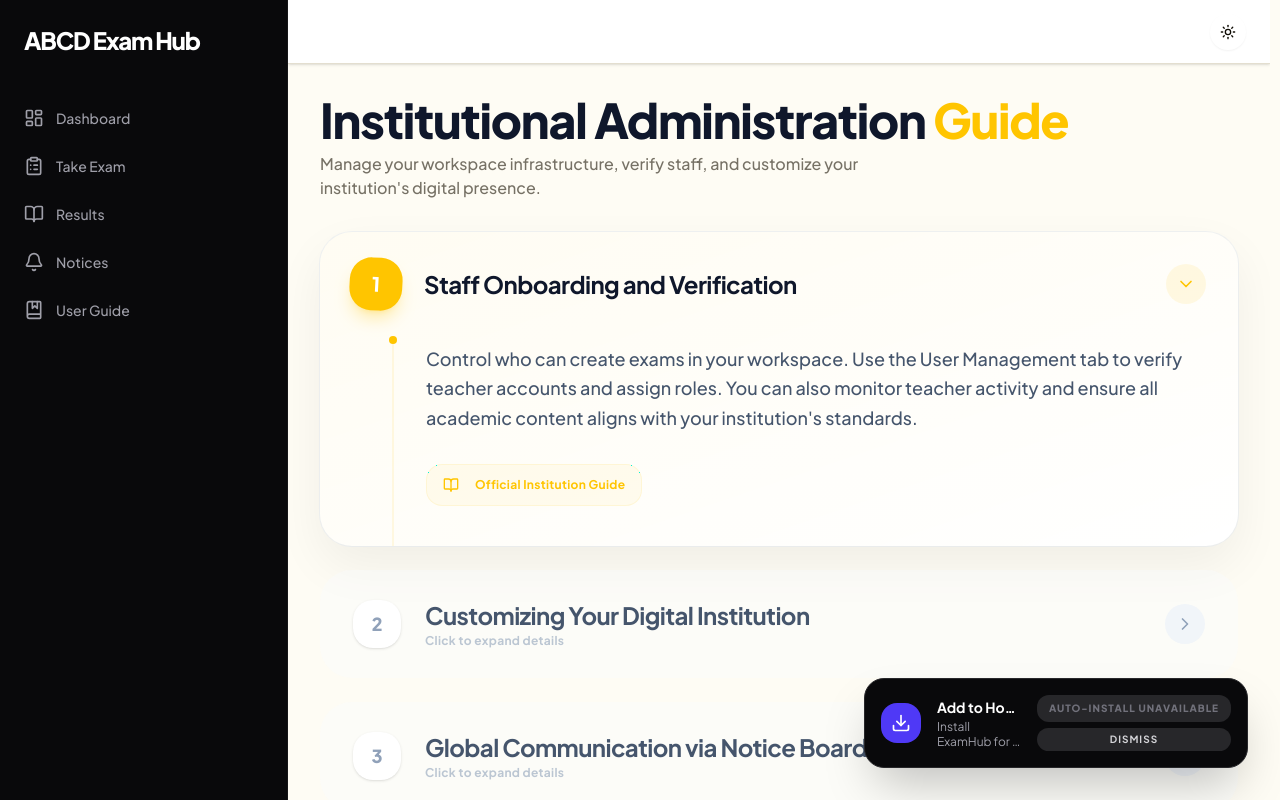
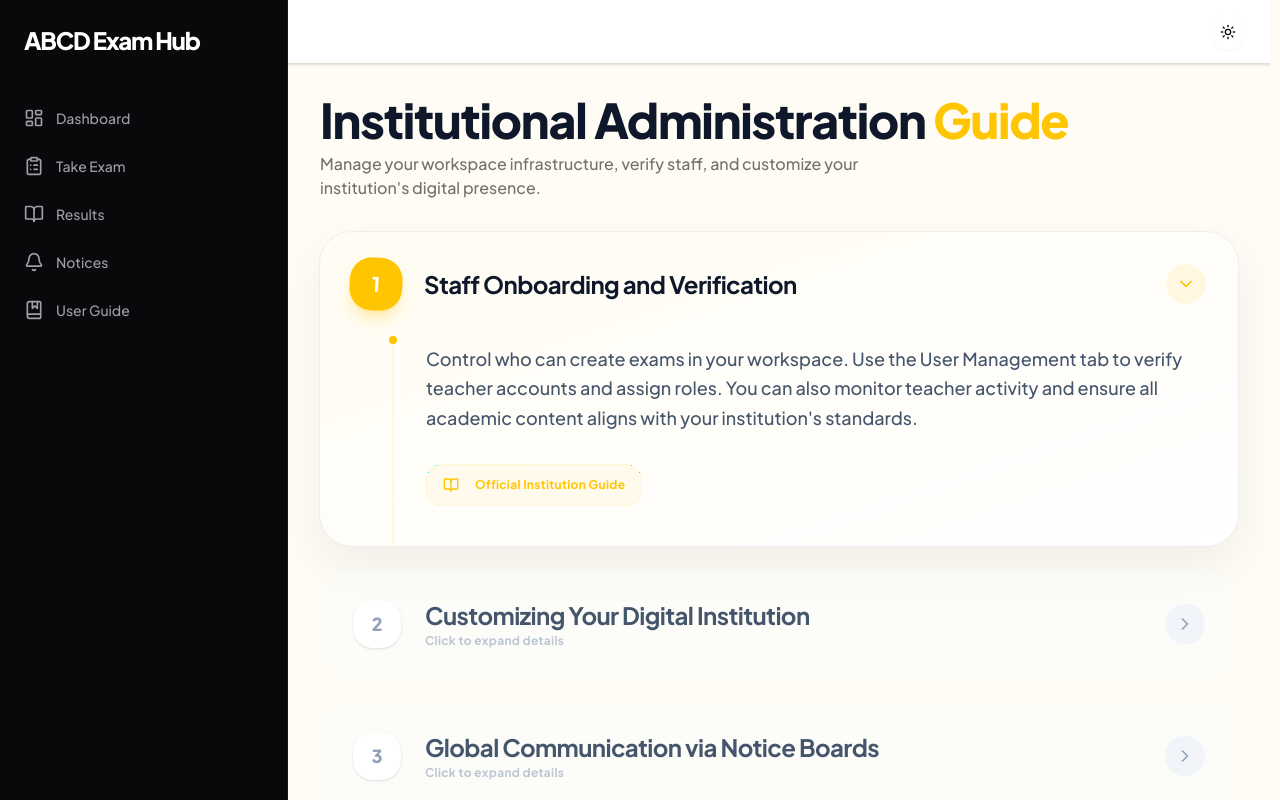
Before and after one commit to SB-ABCD-321/abcdExamHub, a Next.js app: page /admin/guide in a window 1280 px wide. Shown: the top 800 px of the page. Built offline with nearby package versions, Linux system fonts and the light colour scheme; no server answers; the database is empty.

Commit message:
Modify the Home screed adding functionality

```diff
--- a/src/app/(dashboard)/layout.tsx
+++ b/src/app/(dashboard)/layout.tsx
@@ -5,6 +5,7 @@ import { WorkspaceBlocked } from "@/components/shared/WorkspaceBlocked";
 import { auth, currentUser } from "@clerk/nextjs/server";
 import { db } from "@/lib/prisma";
 import { redirect } from "next/navigation";
+import { PwaPrompt } from "@/components/shared/PwaPrompt";
 
 export default async function DashboardLayout({
     children,
@@ -209,6 +210,7 @@ export default async function DashboardLayout({
                     unreadInquiryCount={unreadInquiryCount}
                     unreadBookingCount={unreadBookingCount}
                 />
+                <PwaPrompt />
             </main>
         </div>
     );
--- a/src/app/layout.tsx
+++ b/src/app/layout.tsx
@@ -9,7 +9,6 @@ import { ClerkProvider } from '@clerk/nextjs';
 import { ThemeProvider } from "@/components/theme-provider";
 import { Toaster } from "@/components/ui/sonner";
 import GlobalFloaters from "@/components/shared/GlobalFloaters";
-import { PwaPrompt } from "@/components/shared/PwaPrompt";
 import "./globals.css";
 
 export const dynamic = 'force-dynamic';
@@ -46,7 +45,6 @@ export default function RootLayout({
             <GlobalFloaters />
           </ThemeProvider>
           <Toaster />
-          <PwaPrompt />
         </body>
       </html>
     </ClerkProvider>
--- a/src/components/shared/PwaPrompt.tsx
+++ b/src/components/shared/PwaPrompt.tsx
@@ -30,12 +30,8 @@ export function PwaPrompt() {
 
         if (isIosDevice) {
             setIsIos(true);
+            setShowPrompt(true);
         }
-
-        // Force show prompt after a short delay so user can see it
-        const timer = setTimeout(() => {
-            setShowPrompt(true);
-        }, 1500);
 
         const handler = (e: any) => {
             e.preventDefault();
@@ -52,7 +48,6 @@ export function PwaPrompt() {
         window.addEventListener('appinstalled', installHandler);
 
         return () => {
-            clearTimeout(timer);
             window.removeEventListener('beforeinstallprompt', handler);
             window.removeEventListener('appinstalled', installHandler);
         }
@@ -95,9 +90,6 @@ export function PwaPrompt() {
                     {!isIos && deferredPrompt && (
                         <button onClick={handleInstall} className="bg-white text-zinc-950 px-3 py-1.5 rounded-lg text-xs font-black uppercase tracking-widest hover:bg-zinc-200 transition-colors shadow-sm">Install</button>
                     )}
-                    {!isIos && !deferredPrompt && (
-                        <button disabled className="bg-zinc-800 text-zinc-500 px-3 py-1.5 rounded-lg text-[10px] font-black uppercase tracking-widest cursor-not-allowed">Auto-Install Unavailable</button>
-                    )}
                     <button onClick={handleDismiss} className={cn("text-zinc-500 hover:text-white px-3 py-1 text-[10px] font-bold uppercase tracking-widest transition-colors", (isIos || !deferredPrompt) && "bg-zinc-800 rounded-lg text-zinc-300 hover:bg-zinc-700")}>Dismiss</button>
                 </div>
             </div>
```
